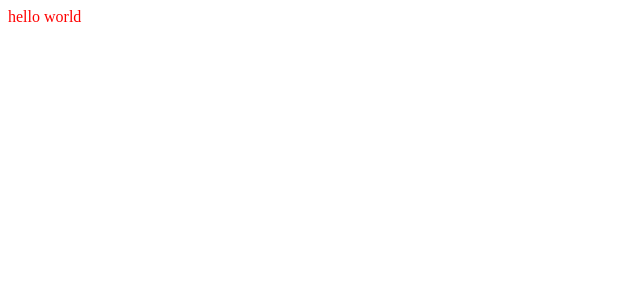
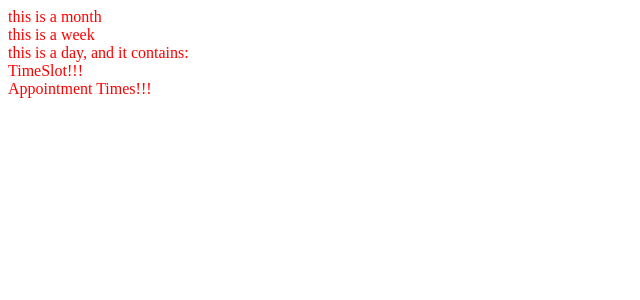
Before and after one commit to MattAurich/book-yo-self, a React (Create React App) app: page / in a window 1280 px wide. Shown: the top 300 px of the page, without its empty margins (0-640 px from the left). Built offline with nearby package versions, Linux system fonts and the light colour scheme.

Commit message:
basic stuff

```diff
--- a/src/components/App.jsx
+++ b/src/components/App.jsx
@@ -1,7 +1,8 @@
 import React from 'react';
+import Month from './month/Month';
 
 const App = function() {
-  return <div>hello world</div>
+  return <Month></Month>;
 }
 
 export default App;
--- /dev/null
+++ b/src/components/appointment/Appointment.jsx
@@ -0,0 +1,7 @@
+import React from 'react';
+
+const Appointment = () => {
+  return <div>Appointment Times!!!</div>
+}
+
+export default Appointment;
--- /dev/null
+++ b/src/components/day/Day.jsx
@@ -0,0 +1,15 @@
+import React from 'react';
+import TimeSlot from '../timeslot/TimeSlot';
+import Appointment from '../appointment/Appointment';
+
+const Day = () => {
+  return (
+    <div>
+      <div>this is a day, and it contains:</div>
+      <TimeSlot></TimeSlot>
+      <Appointment></Appointment>
+    </div>
+  )
+}
+
+export default Day;
--- /dev/null
+++ b/src/components/month/Month.jsx
@@ -0,0 +1,14 @@
+import React from 'react';
+import Week from '../week/Week';
+
+const Month = () => {
+
+  return (
+    <div>
+      <div>this is a month</div>
+      <Week></Week>
+    </div>
+  );
+}
+
+export default Month;
--- /dev/null
+++ b/src/components/timeslot/TimeSlot.jsx
@@ -0,0 +1,7 @@
+import React from 'react';
+
+const TimeSlot = () => {
+  return <div>TimeSlot!!!</div>
+}
+
+export default TimeSlot;
--- /dev/null
+++ b/src/components/week/Week.jsx
@@ -0,0 +1,13 @@
+import React from 'react';
+import Day from '../day/Day';
+
+const Week = () => {
+  return (
+    <div>
+      <div>this is a week</div>
+      <Day></Day>
+    </div>
+  )
+}
+
+export default Week;
--- a/src/index.js
+++ b/src/index.js
@@ -1,7 +1,7 @@
 import React from 'react';
 import ReactDOM from 'react-dom';
 
-import './index.css';
+import './styles/index.css';
 import App from './components/App';
 
 ReactDOM.render(<App />, document.getElementById('root'));
```
Also changed, not shown: src/styles/index.css (renamed from src/index.css).
